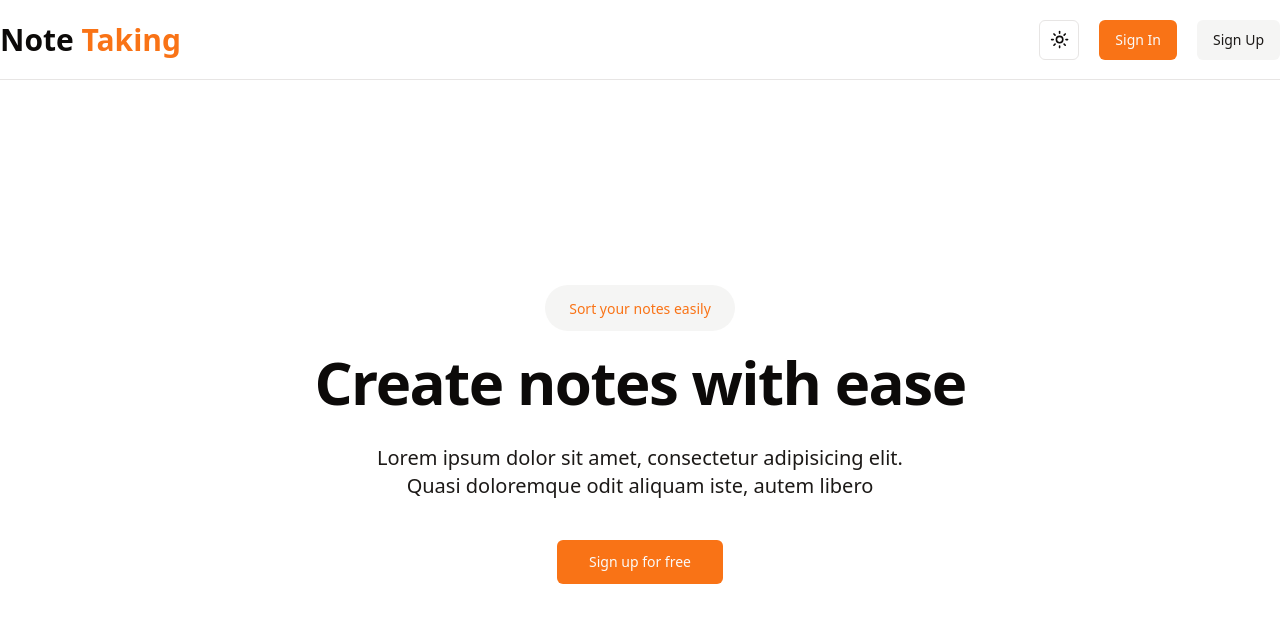
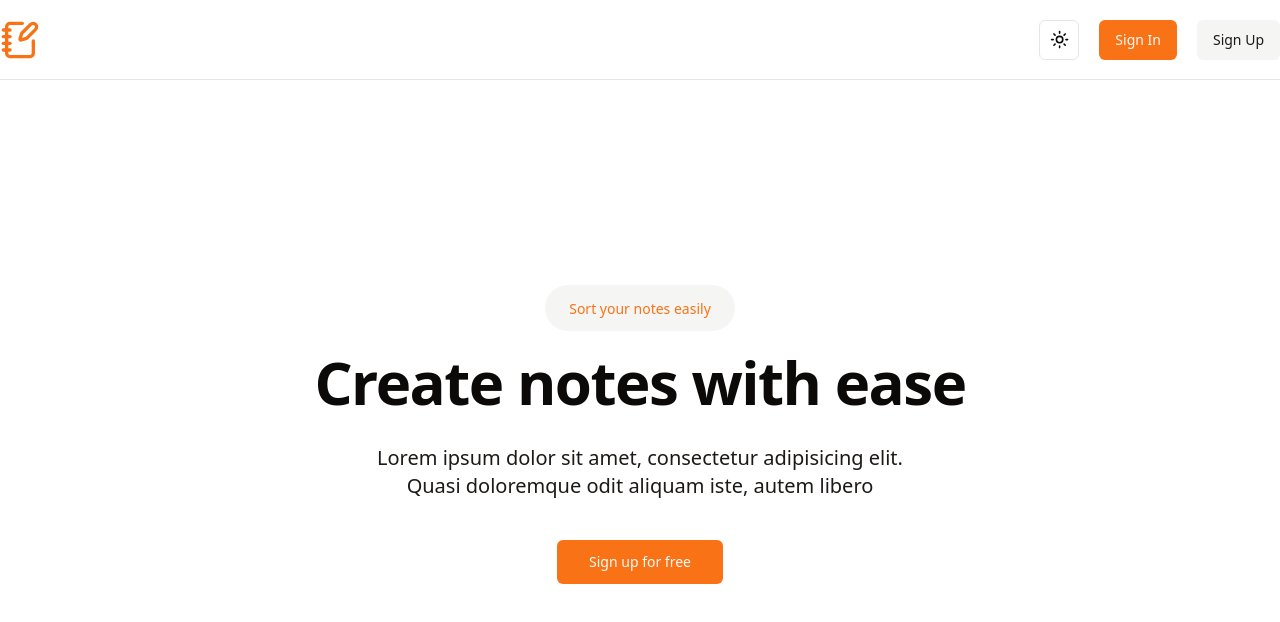
Before and after one commit to nasriime/note-taking-app, a Next.js app: page / in a window 1280 px wide. Shown: the top 622 px of the page. Built offline with nearby package versions, Linux system fonts and the light colour scheme; no server answers.

Commit message:
add Logo

```diff
--- a/app/components/Navbar.tsx
+++ b/app/components/Navbar.tsx
@@ -7,6 +7,7 @@ import {
 } from "@kinde-oss/kinde-auth-nextjs/components";
 import { getKindeServerSession } from "@kinde-oss/kinde-auth-nextjs/server";
 import UserNav from "./UserNav";
+import { NotebookPen } from "lucide-react";
 
 export async function Navbar() {
   const { isAuthenticated, getUser } = getKindeServerSession();
@@ -16,9 +17,7 @@ export async function Navbar() {
     <nav className="border-b bg-background h-[10vh] flex items-center justify-center">
       <div className="container flex items-center justify-between">
         <Link href="/">
-          <h1 className="font-bold text-3xl">
-            Note <span className="text-primary">Taking</span>
-          </h1>
+          <NotebookPen className="w-10 h-10 text-primary" />
         </Link>
         <div className="flex items-center gap-x-5">
           <ThemeToggle />
```
